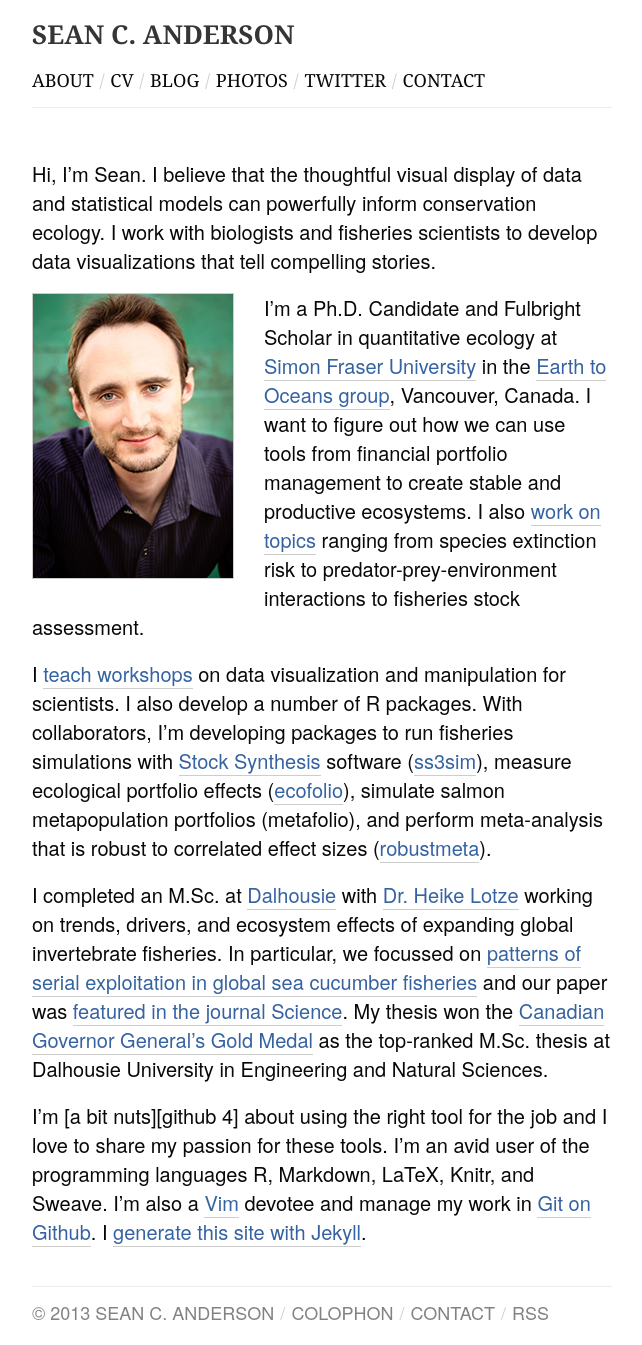
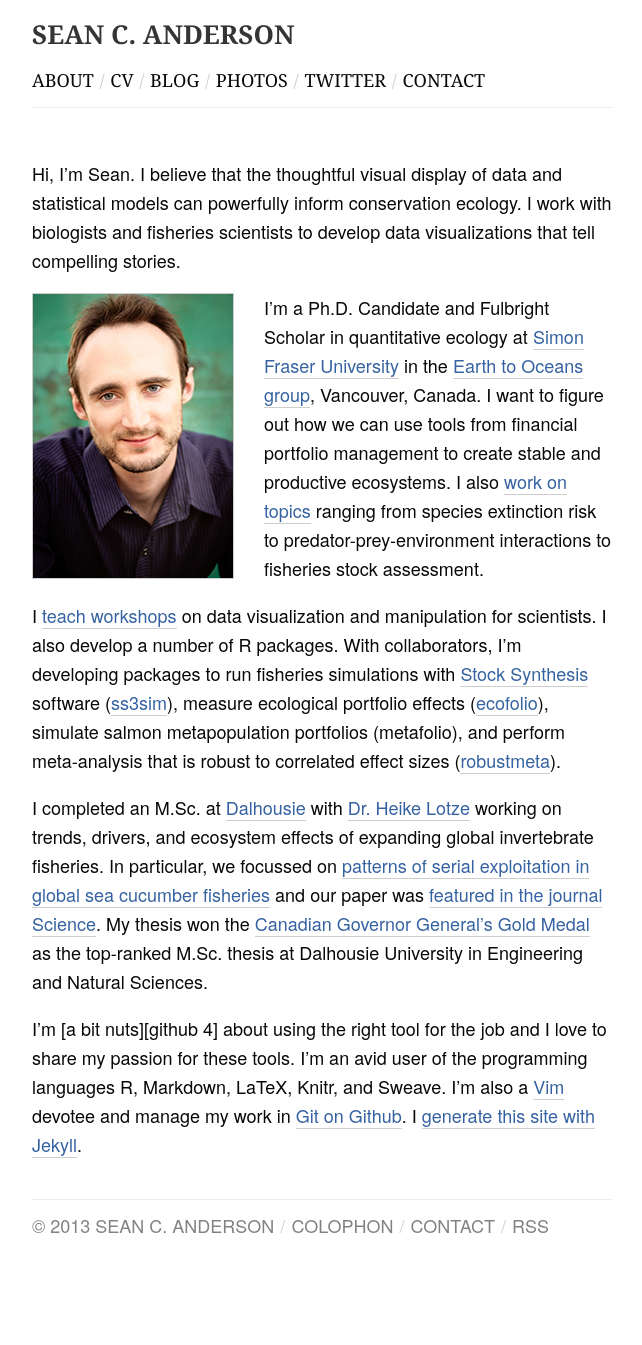
Before and after one commit to seananderson/seananderson.ca, a Jekyll site: the page built from index.md, in a window 1280 px wide. Shown: the whole page, without its empty margins (318-960 px from the left). Built offline with Jekyll 4.4.1, drawn with Linux system fonts in a browser that asks for light colours; Markdown is read by kramdown in place of the engine named in the settings; comment, search, counter and statistics services are not loaded; after the commit the page ends 1258 px from its top, so only the background shows below that.

```diff
--- a/_includes/header.html
+++ b/_includes/header.html
@@ -22,12 +22,12 @@
 
   <!-- CSS
   ================================================== -->
-  <link rel="stylesheet" href="/css2.1/base.css">
-  <link rel="stylesheet" href="/css2.1/skeleton.css">
-  <link rel="stylesheet" href="/css2.1/layout.css">
+  <link rel="stylesheet" href="/css2.1.1/base.css">
+  <link rel="stylesheet" href="/css2.1.1/skeleton.css">
+  <link rel="stylesheet" href="/css2.1.1/layout.css">
   <!--<link rel="stylesheet" href="/css/syntax.css">-->
   <!--<link rel="stylesheet" href="/css/solarized.css">-->
-  <link rel="stylesheet" href="/css2.1/colors-dark.css">
+  <link rel="stylesheet" href="/css2.1.1/colors-dark.css">
   <!--<link rel="stylesheet" href="/css/colors-light.css">-->
 
   <!--[if lt IE 9]>
--- a/css2.1/base.css
+++ b/css2.1.1/base.css
@@ -1,3 +1,5 @@
+/* @override http://localhost:4000/css2.1/base.css */
+
 /* @override
 	http://0.0.0.0:4000/css/base.css
 	http://seananderson.ca/css/base.css
@@ -58,7 +60,7 @@
 ================================================== */
 	body {
 		background: #fff;
-		font: 20px/29px "HelveticaNeue", "Helvetica Neue", Helvetica, Arial, sans-serif;
+		font: 18px/29px "HelveticaNeue", "Helvetica Neue", Helvetica, Arial, sans-serif;
 		color: #080808;
 		-webkit-font-smoothing: antialiased; /* Fix for webkit rendering */
 		-webkit-text-size-adjust: 100%;
--- a/css2.1/layout.css
+++ b/css2.1.1/layout.css
@@ -1,6 +1,4 @@
-/* @override
-	http://localhost:4000/css2.1/layout.css
-*/
+/* @override http://localhost:4000/css2.1/layout.css */
 
 /*
 * Skeleton V1.2
@@ -120,7 +118,7 @@
 	left: 0;
 	top: 25px;
 	color: #626262;
-	font-size: 15px;
+	font-size: 13px;
 	text-transform: uppercase;
 	width: 57px;
 }
```
Also changed, not shown: css2.1.1/colors-dark.css (renamed from css2.1/colors-dark.css), css2.1.1/colors-light.css (renamed from css2.1/colors-light.css), css2.1.1/lightbox.css (renamed from css2.1/lightbox.css), css2.1.1/skeleton.css (renamed from css2.1/skeleton.css), css2.1.1/solarized.css (renamed from css2.1/solarized.css), css2.1.1/syntax.css (renamed from css2.1/syntax.css).
